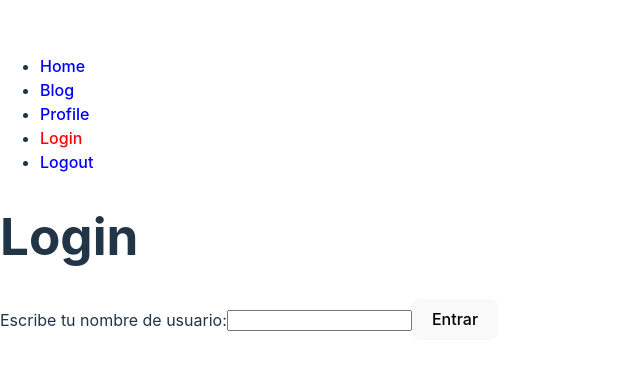
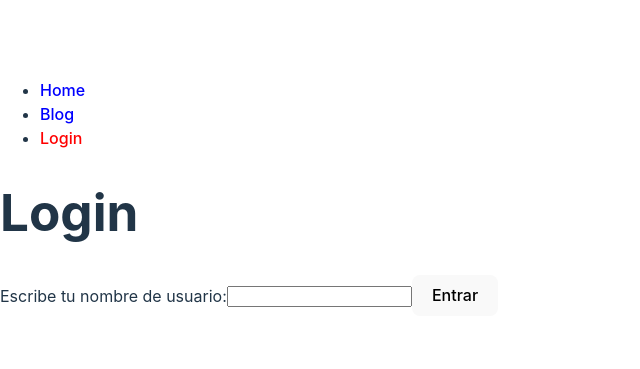
Before and after one commit to EdgardoLuisJimenez/curso_react_router_proyecto1, a React (Vite) app: page /#/login in a window 1280 px wide. Shown: the part 211-580 px from the top of the page, without its empty margins (0-640 px from the left). Built offline with nearby package versions, Linux system fonts and the light colour scheme.

Commit message:
Public and private Routes with Menu Component

```diff
--- a/src/auth/LoginPage.jsx
+++ b/src/auth/LoginPage.jsx
@@ -3,7 +3,7 @@ import { useAuth } from "./auth";
 
 function LoginPage() {
     const auth = useAuth()
-    const [username, setUsername] = useState('')
+    const [username, setUsername] = React.useState('')
 
     const login = (e) => {
         e.preventDefault()
--- a/src/auth/auth.js
+++ b/src/auth/auth.jsx
@@ -1,13 +1,14 @@
-import React, { useContext } from "react"
+import React from "react"
 import { useNavigate } from "react-router-dom"
 
 const AuthContext = React.createContext()
 
 function AuthProvider({ children }) {
     const navigate = useNavigate()
-    const { user, setUser } = React.useState(null)
+    const [user, setUser] = React.useState(null)
 
     const login = ({ username }) => {
+        console.log({ username });
         setUser({ username })
         navigate('/profile')
     }
--- a/src/components/Menu.jsx
+++ b/src/components/Menu.jsx
@@ -1,11 +1,19 @@
 import React from "react";
 import { Link, NavLink } from "react-router-dom";
+import { useAuth } from "../auth/auth";
 
 function Menu() {
-    return (<nav>
+    const auth = useAuth()
+
+
+    return (
+        <nav>
             <ul>
+                {routes.map(route => {
+                    if (route.publicOnly && auth.user) return null
+                    if (route.private && !auth.user) return null
 
-            {routes.map(route => (
+                    return (
                         <li key={route.id}>
                             <NavLink
                                 style={({ isActive }) => ({
@@ -15,7 +23,8 @@ function Menu() {
                                 {route.text}
                             </NavLink>
                         </li>
-            ))}
+                    )
+                })}
 
             </ul>
         </nav>)
@@ -26,27 +35,33 @@ const routes = []
 routes.push({
     id: '1',
     to: '/',
-    text: 'Home'
+    text: 'Home',
+    private: false,
 })
 routes.push({
     id: '2',
     to: '/blog',
-    text: 'Blog'
+    text: 'Blog',
+    private: false,
 })
 routes.push({
     id: '3',
     to: '/profile',
-    text: 'Profile'
+    text: 'Profile',
+    private: true,
 })
 routes.push({
     id: '4',
     to: '/login',
-    text: 'Login'
+    text: 'Login',
+    private: false,
+    publicOnly: true,
 })
 routes.push({
     id: '5',
     to: '/logout',
-    text: 'Logout'
+    text: 'Logout',
+    private: true,
 })
 
 export { Menu }
```
Lines whose indentation alone changed are shown as unchanged.
